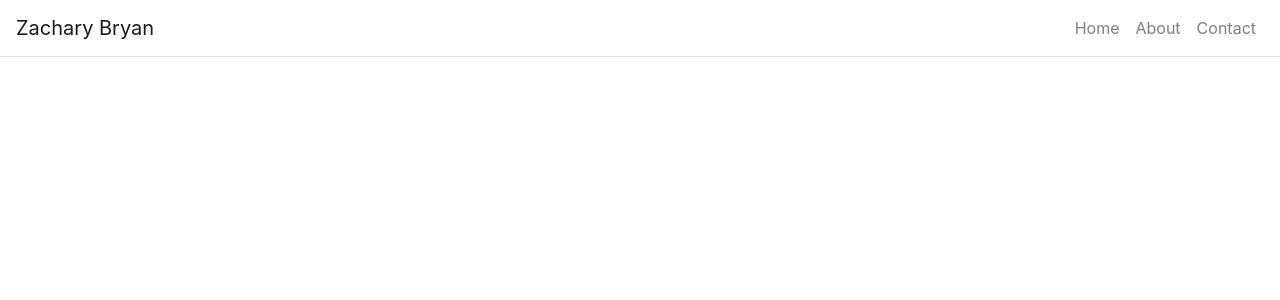
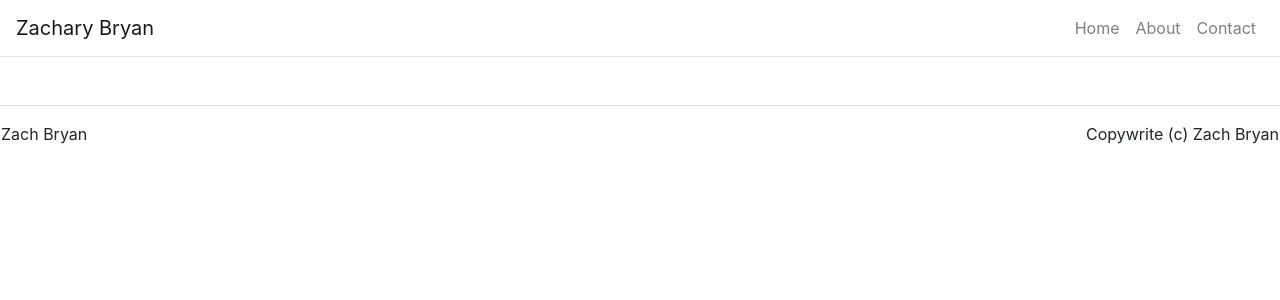
Before and after one commit to zacharybryan/portfolio, a React (Create React App) app in the folder portfolio/: page / in a window 1280 px wide. Shown: the top 300 px of the page. Built offline with nearby package versions, Linux system fonts and the light colour scheme.

Commit message:
created footer

```diff
--- a/portfolio/src/App.js
+++ b/portfolio/src/App.js
@@ -3,9 +3,10 @@ import { BrowserRouter as Router, Route, Link } from 'react-router-dom';
 import Container from 'react-bootstrap/Container';
 import Navbar from 'react-bootstrap/Navbar';
 import Nav from 'react-bootstrap/Nav';
-// import NavbarBrand from 'react-bootstrap/NavbarBrand';
 import './App.css';
-// import NavbarToggle from 'react-bootstrap/esm/NavbarToggle';
+
+// created components
+import Footer from './components/Footer.js'
 
 class App extends React.Component {
 
@@ -37,7 +38,7 @@ class App extends React.Component {
           <Navbar className="border-bottom" bg='transparent' expand='lg'>
             <Navbar.Brand>Zachary Bryan</Navbar.Brand>
 
-            <Navbar.Toggle aria-controls="navbar-toggle" />
+            <Navbar.Toggle className='border-0' aria-controls="navbar-toggle" />
 
             <Navbar.Collapse id="navbar-toggle">
 
@@ -52,6 +53,10 @@ class App extends React.Component {
 
           </Navbar>
 
+          <Footer>
+
+          </Footer>
+
         </Container>
       </Router>
     );
--- /dev/null
+++ b/portfolio/src/components/Footer.js
@@ -0,0 +1,26 @@
+import React from 'react';
+import Container from 'react-bootstrap/esm/Container';
+import Row from 'react-bootstrap/Row'
+import Col from 'react-bootstrap/Col'
+// import App from '../App';
+
+function Footer() {
+
+    return (
+        <footer className='mt-5'>
+            <Container fluid='true'>
+                <Row className='border-top justify-content-between p-3'>
+                    <Col className='p-0' md={3} sm={12}>
+                        Zach Bryan
+                    </Col>
+                    <Col className='p-0 d-flex justify-content-end' md={3}>
+                        Copywrite (c) Zach Bryan
+                    </Col>
+                </Row>
+            </Container>
+
+        </footer>
+    )
+}
+
+export default Footer;
```
